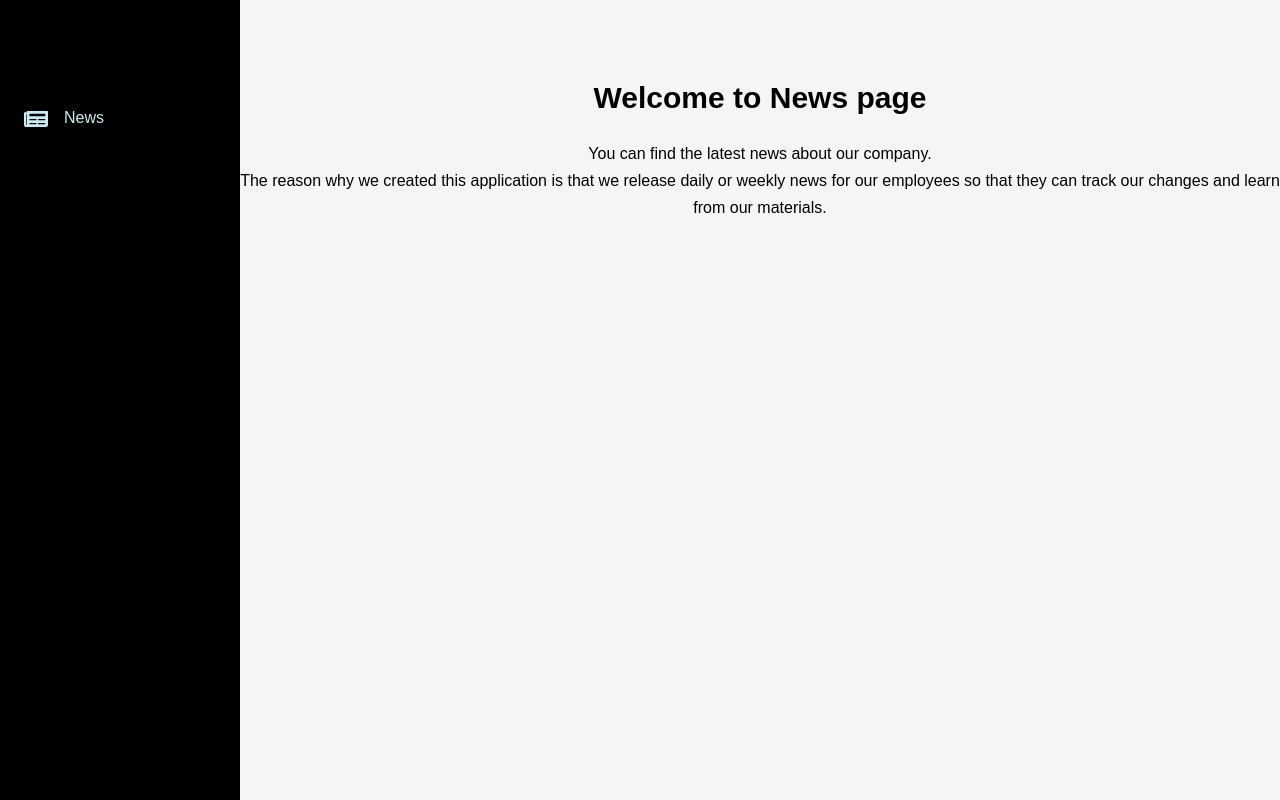
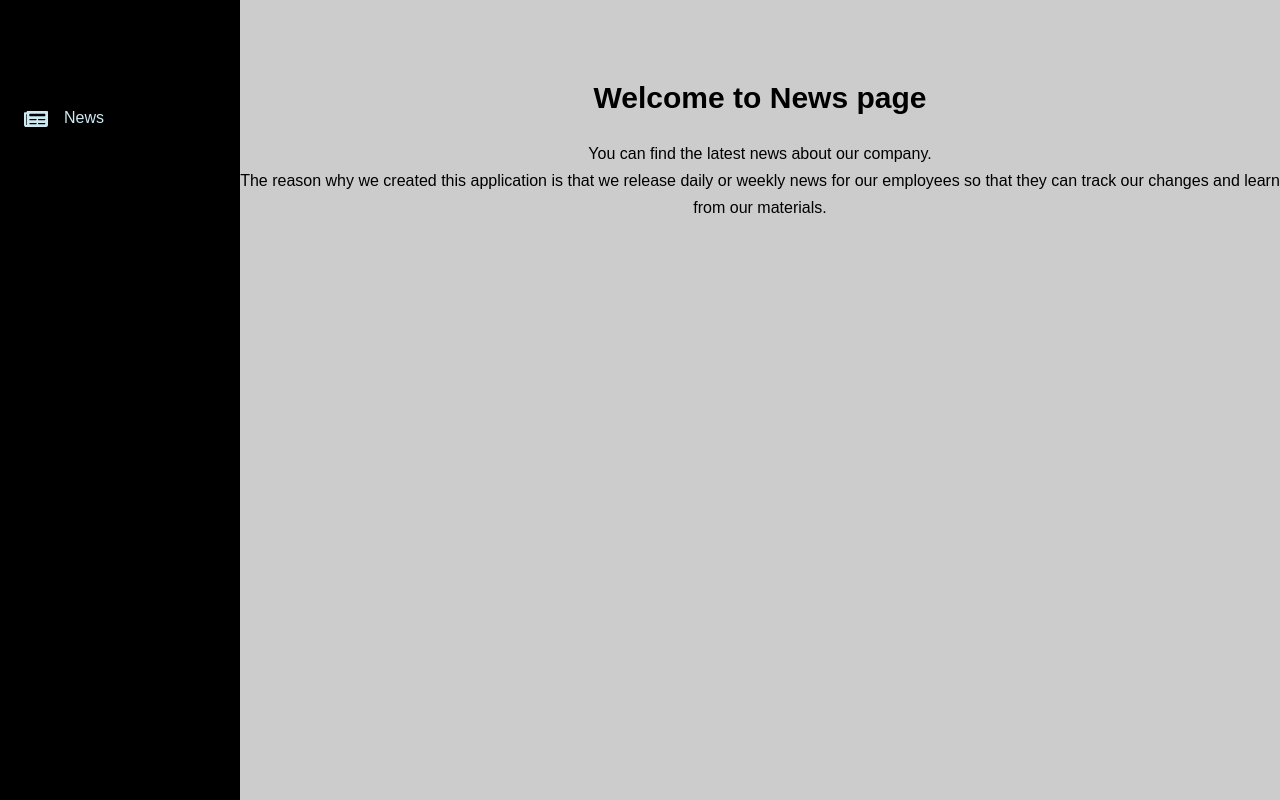
Before and after one commit to oozan/news-feed, a Next.js app in the folder frontend/: page / in a window 1280 px wide. Built offline with nearby package versions, Linux system fonts and the light colour scheme; a web font is replaced by a local one.

Commit message:
Global background color

```diff
--- a/frontend/styles/globals.css
+++ b/frontend/styles/globals.css
@@ -28,7 +28,7 @@
     font-family: Fabrik, Arial, sans-serif;
     line-height: 1.7;
     font-size: 16px;
-    background-color: #f5f5f5;
+    background-color: #ccc;
   }
 
   h1 {
```
